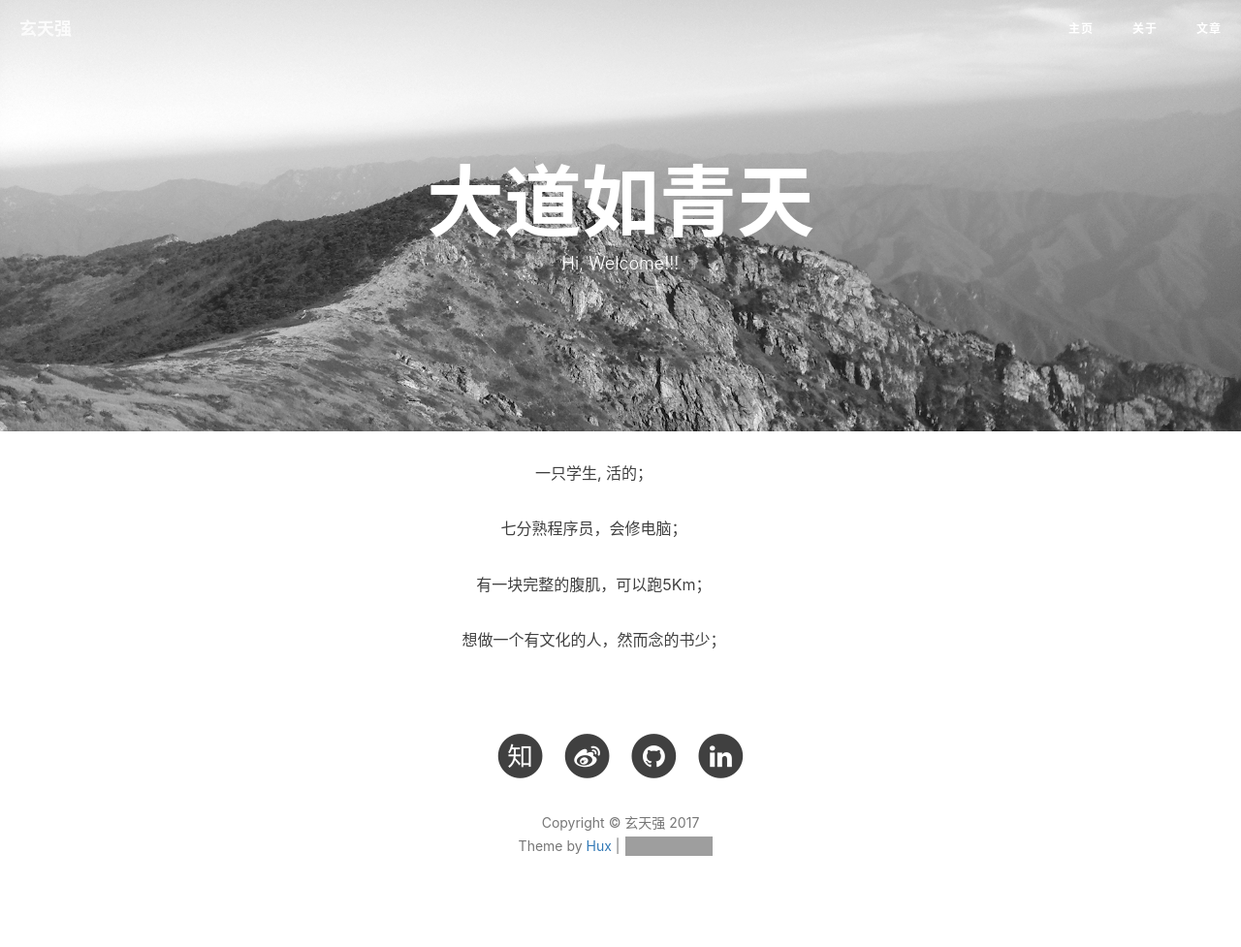
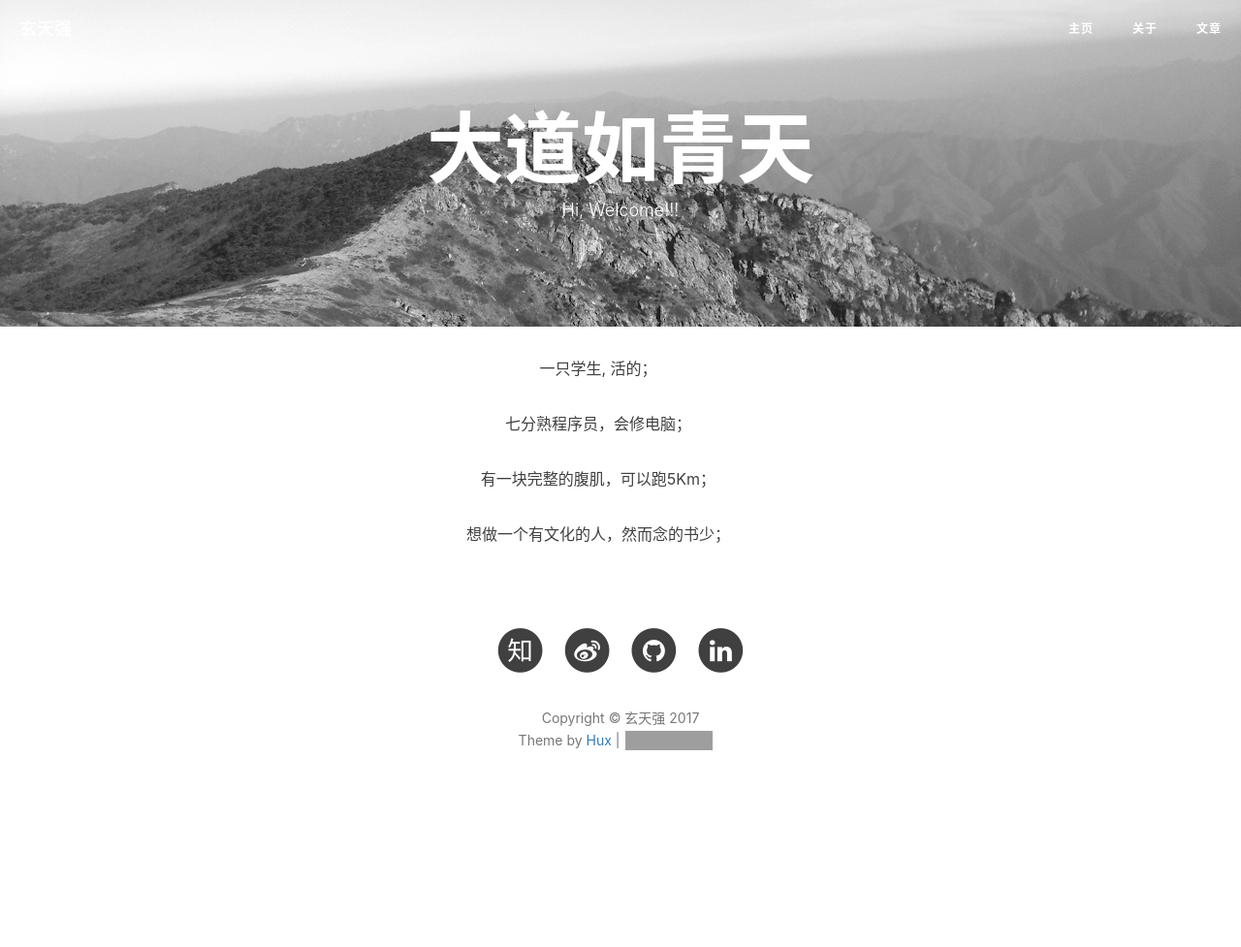
Before and after one commit to sophon250/sophon250.github.io, a Jekyll site: the page built from 关于.html, in a window 1280 px wide. Shown: the whole page at 97% size. Built offline with Jekyll 4.4.1, drawn with Linux system fonts in a browser that asks for light colours; nearby versions of some CDN libraries; comment, search, counter and statistics services are not loaded; after the commit the page ends 900 px from its top, so only the background shows below that; grey boxes are pictures that could not be loaded.

Commit message:
still trying

```diff
--- a/关于.html
+++ b/关于.html
@@ -14,10 +14,8 @@ header-img: "img/about-bg.jpg"
                     <h1>{% if page.title %}{{ page.title }}{% else %}{{ site.title }}{% endif %}</h1>
 					-->
 					<br></br>
-					<br></br>
 					<h1>大道如青天</h1>
                     <span class="subheading">{{ page.description }}</span>
-					<br></br>
 					<br></br>
                 </div>
             </div>
@@ -43,13 +41,13 @@ header-img: "img/about-bg.jpg"
 <!--
    <p>Hey，我是<strong>黄玄</strong>，程序员 &amp;<a href="http://www.wepiao.com/?r=movie">微票儿</a>前端基础工程团队负责人。</p>
 	-->
-	<p align="center">  &nbsp;&nbsp;一只学生, 活的；</p>
+	<p align="center">  &nbsp;&nbsp;&nbsp;&nbsp;一只学生, 活的；</p>
 
-	<p align="center">  &nbsp;&nbsp;七分熟程序员，会修电脑；</p>
+	<p align="center">  &nbsp;&nbsp;&nbsp;&nbsp;七分熟程序员，会修电脑；</p>
 
-	<p align="center">  &nbsp;&nbsp;有一块完整的腹肌，可以跑5Km；</p>
+	<p align="center">  &nbsp;&nbsp;&nbsp;&nbsp;有一块完整的腹肌，可以跑5Km；</p>
 
-	<p align="center">  &nbsp;&nbsp;想做一个有文化的人，然而念的书少；</p>
+	<p align="center">  &nbsp;&nbsp;&nbsp;&nbsp;想做一个有文化的人，然而念的书少；</p>
 
 <!--
     <p>一些作品和开源项目，👉 戳 <a href="https://zhuanlan.zhihu.com/p/21280918">演说.io</a>、<a href="/portfolio">Portfolio</a> 与 <a href="http://github.com/huxpro">Github</a>；除了在博客与 <a href="http://zhuanlan.zhihu.com/huxblog">知乎专栏 · 一生想做浪漫极客</a> 写点东西外，我也是 <a href="http://www.gfansub.com/">GDG 字幕组</a> 与 <a href="http://zhuanlan.zhihu.com/FrontendMagazine">前端外刊评论 · 知乎专栏</a> 的翻译维护成员。</p>
```
